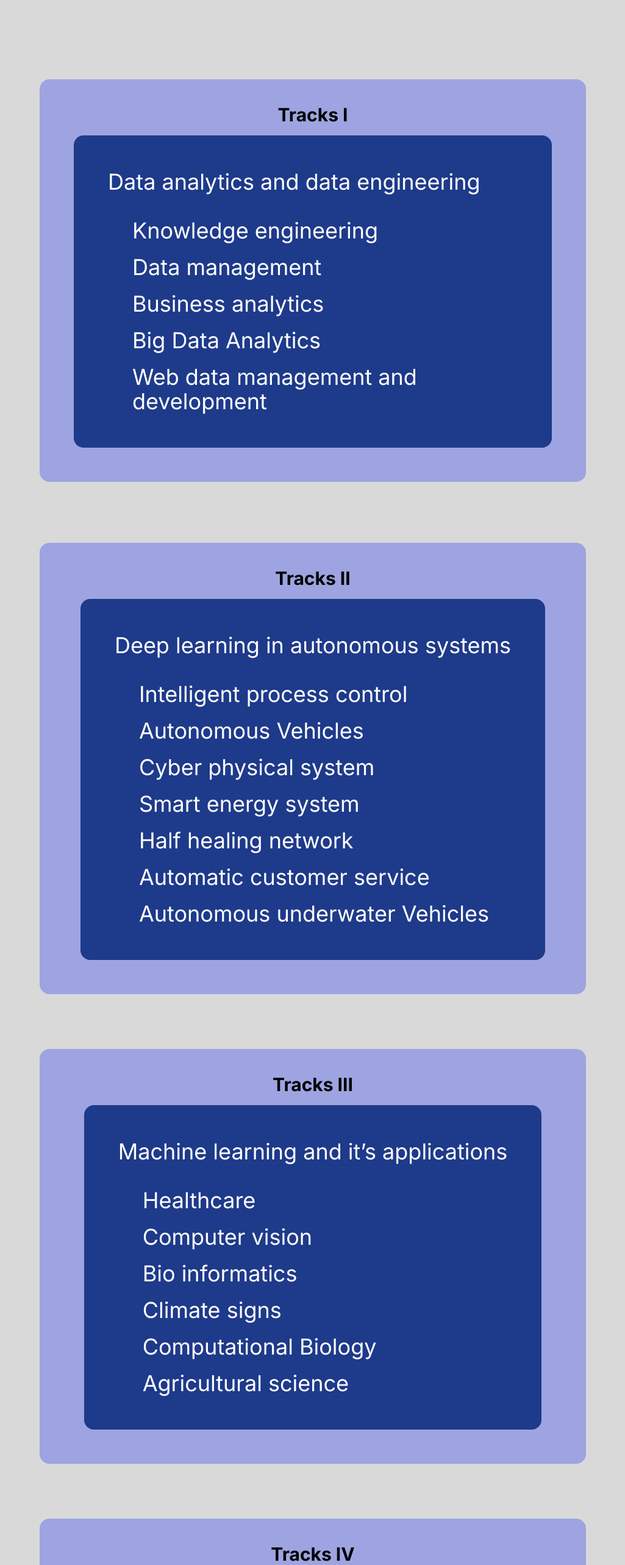
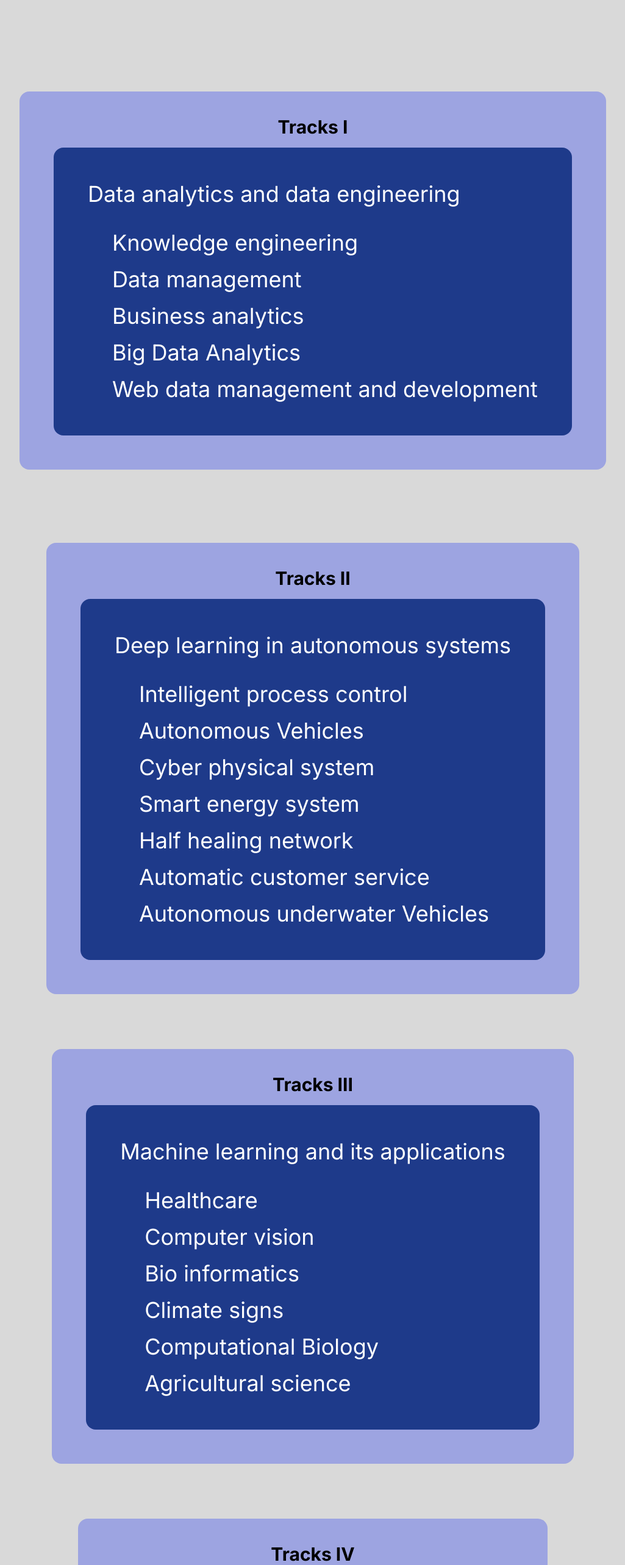
Before and after one commit to Moneshai2004/icdaic, a Next.js app: page / in a window 1280 px wide. Shown: the part 2340-4906 px from the top of the page at 61% size, without its empty margins (127-1152 px from the left). Built offline with nearby package versions, Linux system fonts and the light colour scheme.

Commit message:
Responsive

```diff
--- a/app/components/NavBar.tsx
+++ b/app/components/NavBar.tsx
@@ -13,10 +13,10 @@ const NavBar = () => {
         <div className="text-2xl font-serif hidden md:block lg:block xl:block">
           <a href="/">View brochure</a>
         </div>
-        <div className="text-2xl font-serif hidden md:block lg:block xl:block">
+        <div className="text-2xl font-serif hidden lg:block xl:block">
           <a href="/">About</a>
         </div>
-        <div className="text-2xl font-serif hidden md:block lg:block xl:block">
+        <div className="text-2xl font-serif hidden lg:block xl:block">
           <a href="/">Schedule</a>
         </div>
         <div className="text-2xl font-serif hidden md:block lg:block xl:block">
--- a/app/components/Patrons.tsx
+++ b/app/components/Patrons.tsx
@@ -8,8 +8,8 @@ const Patrons = () => {
         className="min-h-screen flex justify-center items-center"
         style={{ backgroundColor: "#d9d9d9" }}
       >
-        <div className="flex flex-col bg-blue-900 text-white justify-center items-center rounded-2xl md:p-5 xl:p-10 lg:p-10 w-4/5">
-          <div className="text-3xl md:text-4xl lg:text-5xl xl:text-6xl font-bold">
+        <div className="flex flex-col bg-blue-900 text-white justify-center items-center rounded-2xl md:p-5 xl:p-10 lg:p-10 max-w-max">
+          <div className="text-3xl md:text-4xl lg:text-5xl xl:text-6xl font-bold p-4">
             PATRONS
           </div>
           <div className="text-lg md:text-xl lg:text-2xl font-bold ml-4 md:ml-20 self-start flex flex-col gap-5">
--- a/app/components/Patrons2.tsx
+++ b/app/components/Patrons2.tsx
@@ -8,8 +8,8 @@ const Patrons2 = () => {
         className="min-h-screen flex justify-center items-center"
         style={{ backgroundColor: "#d9d9d9" }}
       >
-        <div className="flex flex-col bg-blue-900 text-white justify-center items-center rounded-2xl md:p-5 xl:p-10 lg:p-10 w-4/5">
-          <div className="text-3xl md:text-4xl font-bold">PATRONS</div>
+        <div className="flex flex-col bg-blue-900 text-white justify-center items-center rounded-2xl md:p-5 xl:p-10 lg:p-10 max-w-max">
+          <div className="text-3xl md:text-4xl font-bold pt-4">PATRONS</div>
           <div className="text-xl md:text-2xl font-bold ml-4 md:ml-20 self-start flex flex-col gap-5">
             <div>
               <div>Convenor</div>
--- a/app/components/Registeration.tsx
+++ b/app/components/Registeration.tsx
@@ -7,15 +7,15 @@ const Registeration = () => {
         className="min-h-screen flex justify-center items-center"
         style={{ backgroundColor: "#d9d9d9" }}
       >
-        <div className="flex flex-col bg-blue-900 text-white justify-center items-center rounded-2xl p-5 md:p-10 w-4/5">
+        <div className="flex flex-col bg-blue-900 text-white justify-center items-center rounded-2xl p-5 md:p-10 max-w-max">
           <div className="text-3xl md:text-4xl lg:text-5xl xl:text-6xl font-bold mb-8">
             Registration
           </div>
-          <div className="flex flex-col md:flex-row lg:flex-row justify-between w-full">
-            <div className="text-lg md:text-xl lg:text-2xl font-bold self-start flex flex-col gap-5">
+          <div className="flex flex-col md:flex-row lg:flex-row justify-between items-center w-full">
+            <div className="text-md md:text-xl lg:text-2xl font-bold self-start flex flex-col gap-5">
               <div>
                 <div className="text-yellow-400">Registration</div>
-                <div>
+                <div className="">
                   UG Students - <span className="text-yellow-400">₹500/-</span>
                 </div>
               </div>
@@ -45,7 +45,7 @@ const Registeration = () => {
                 </div>
               </div>
             </div>
-            <div className="mt-4 md:mt-0 lg:mt-0">
+            <div className="mt-4 md:mt-0 lg:ml-20">
               <img src="/Gpay.png" alt="" />
             </div>
           </div>
--- a/app/components/Track2.tsx
+++ b/app/components/Track2.tsx
@@ -9,8 +9,8 @@ export const Tracks2 = () => {
         style={{ backgroundColor: "#d9d9d9" }}
       >
         <div
-          className="flex flex-col justify-center items-center rounded-2xl md:p-5 xl:p-10 lg:p-10"
-          style={{ backgroundColor: "#9da4e1", width: "70vw" }}
+          className="flex flex-col justify-center items-center max-w-max rounded-2xl md:p-5 xl:p-10 lg:p-10"
+          style={{ backgroundColor: "#9da4e1" }}
         >
           <div className="text-3xl font-bold">Tracks II</div>
           <div className="text-sm xl:text-4xl space-y-4 md:text-xl lg:text-3xl p-4">
--- a/app/components/Tracks.tsx
+++ b/app/components/Tracks.tsx
@@ -9,8 +9,8 @@ export const Tracks = () => {
         style={{ backgroundColor: "#d9d9d9" }}
       >
         <div
-          className="flex flex-col justify-center items-center rounded-2xl md:p-5 xl:p-10 lg:p-10"
-          style={{ backgroundColor: "#9da4e1", width: "70vw" }}
+          className="flex flex-col justify-center items-center max-w-max rounded-2xl md:p-5 xl:p-10 lg:p-10"
+          style={{ backgroundColor: "#9da4e1" }}
         >
           <div className="text-3xl font-bold">Tracks I</div>
           <div className="text-sm xl:text-4xl space-y-4 md:text-xl lg:text-3xl p-4">
--- a/app/components/Tracks3.tsx
+++ b/app/components/Tracks3.tsx
@@ -9,14 +9,14 @@ export const Tracks3 = () => {
         style={{ backgroundColor: "#d9d9d9" }}
       >
         <div
-          className="flex flex-col justify-center items-center rounded-2xl md:p-5 xl:p-10 lg:p-10"
-          style={{ backgroundColor: "#9da4e1", width: "70vw" }}
+          className="flex flex-col justify-center items-center max-w-max rounded-2xl md:p-5 xl:p-10 lg:p-10"
+          style={{ backgroundColor: "#9da4e1" }}
         >
           <div className="text-3xl font-bold">Tracks III</div>
           <div className="text-sm xl:text-4xl space-y-4 md:text-xl lg:text-3xl p-4">
             <div className="bg-blue-900 p-14 rounded-2xl w-full h-full overflow-auto">
               <div className="text-white flex flex-col gap-10">
-                <div>Machine learning and it’s applications</div>
+                <div>Machine learning and its applications</div>
                 <div className="ml-4 md:ml-10 lg:ml-10 xl:ml-10 flex flex-col gap-5">
                   <div>Healthcare</div>
                   <div>Computer vision</div>
--- a/app/components/Tracks4.tsx
+++ b/app/components/Tracks4.tsx
@@ -10,7 +10,7 @@ export const Tracks4 = () => {
       >
         <div
           className="flex flex-col justify-center items-center rounded-2xl md:p-5 xl:p-10 lg:p-10"
-          style={{ backgroundColor: "#9da4e1", width: "70vw" }}
+          style={{ backgroundColor: "#9da4e1" }}
         >
           <div className="text-3xl font-bold">Tracks IV</div>
           <div className="text-sm xl:text-4xl space-y-4 md:text-xl lg:text-3xl p-4">
```
